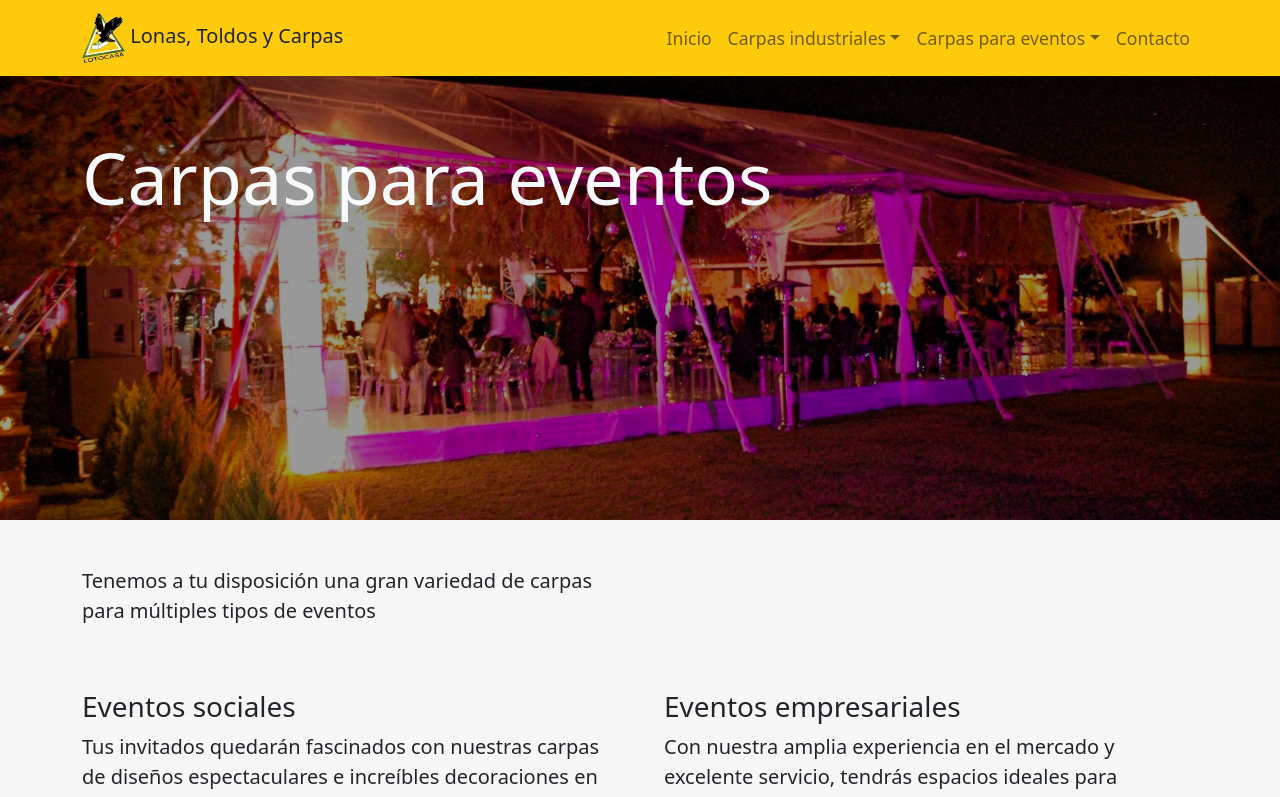
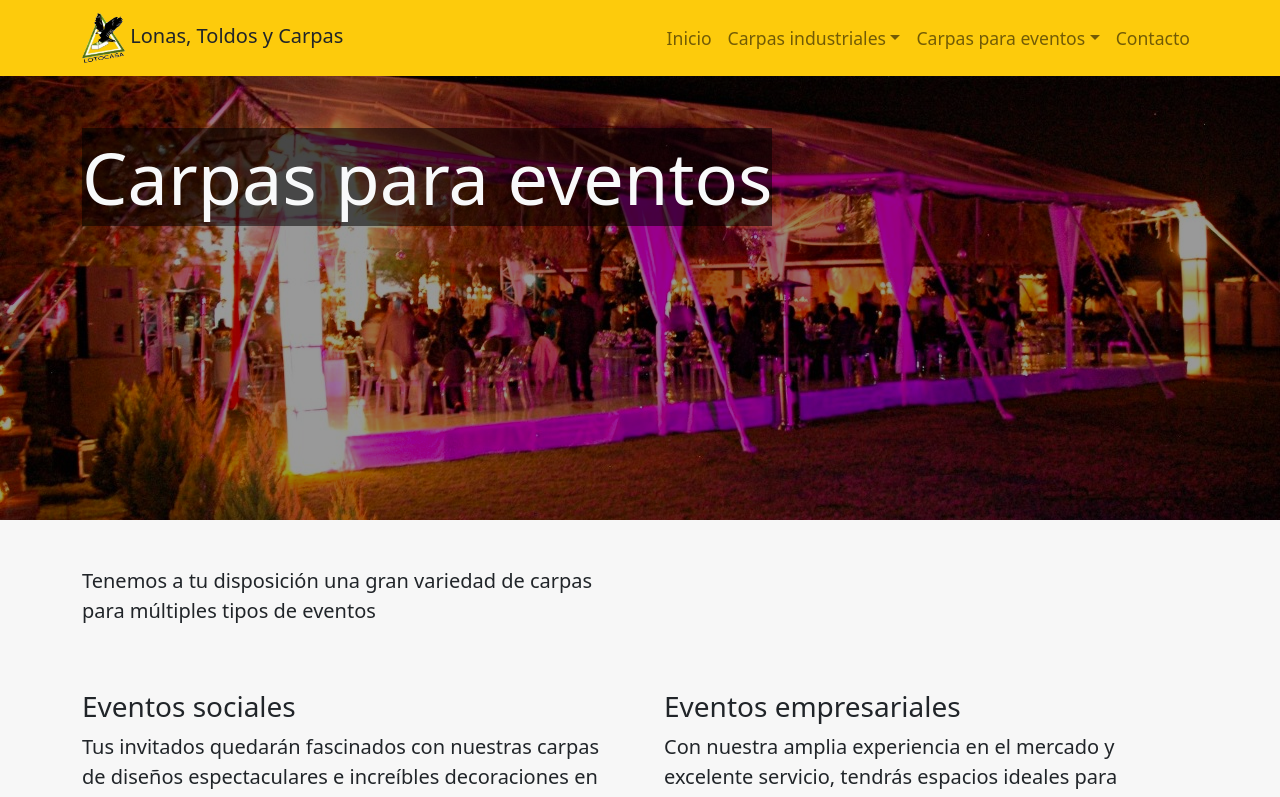
Before and after one commit to Comecacahuates/web-lotocasa, a Next.js app: page /CarpasParaEventos in a window 1280 px wide. Shown: the top 797 px of the page. Built offline with nearby package versions, Linux system fonts and the light colour scheme.

Commit message:
Fondo en título de página y título en carrusel

```diff
--- a/components/pagebuilder.tsx
+++ b/components/pagebuilder.tsx
@@ -34,6 +34,9 @@ export default function PageBuilder(props: PageBuilderProps) {
   const displayTitle: boolean = page.displayTitle || false;
   const sectionsContent: Section[] = page.sections;
 
+  /* Clases */
+  const titleBgAuxClass: string = page.titleBackgroundImage ? "bg-aux" : "";
+
   /* Renderización */
   return (
     <Layout pageTitle={title} route={route}>
@@ -46,7 +49,9 @@ export default function PageBuilder(props: PageBuilderProps) {
       {/* Título */}
       {displayTitle ? (
         <SectionContainer backgroundImage={page.titleBackgroundImage}>
-          <Title level={1}>{title}</Title>
+          <Title level={1}>
+            <span className={titleBgAuxClass}>{title}</span>
+          </Title>
         </SectionContainer>
       ) : (
         ""
--- a/components/ui/carousel.tsx
+++ b/components/ui/carousel.tsx
@@ -32,8 +32,12 @@ export default function CarouselUI(props: CarouselProps) {
           {/* Título y pie */}
           {item.caption !== undefined ? (
             <Carousel.Caption>
-              <h1 className="display-3">{item.caption.title}</h1>
-              <p className="h4">{item.caption.text}</p>
+              <h1 className="display-3">
+                <span className="bg-aux">{item.caption.title}</span>
+              </h1>
+              <p className="h4">
+                <span className="bg-aux">{item.caption.text}</span>
+              </p>
               {item.caption.button !== undefined ? (
                 <p>
                   <ButtonLink href={item.caption.button.href}>
--- a/styles/custom.scss
+++ b/styles/custom.scss
@@ -15,5 +15,5 @@
 
 // 5. Add additional custom code here
 .bg-aux {
-  background-color: #0009;
+  background-color: #0008;
 }
```
